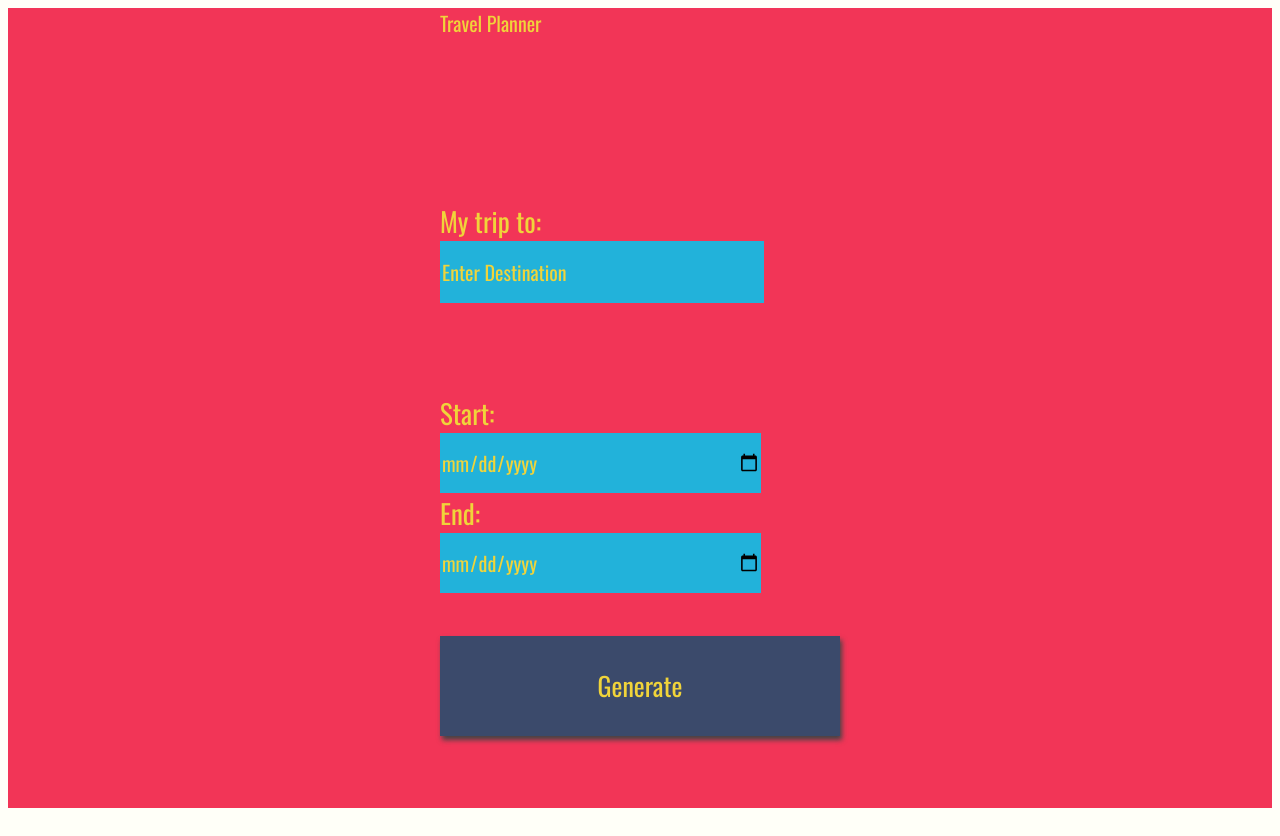
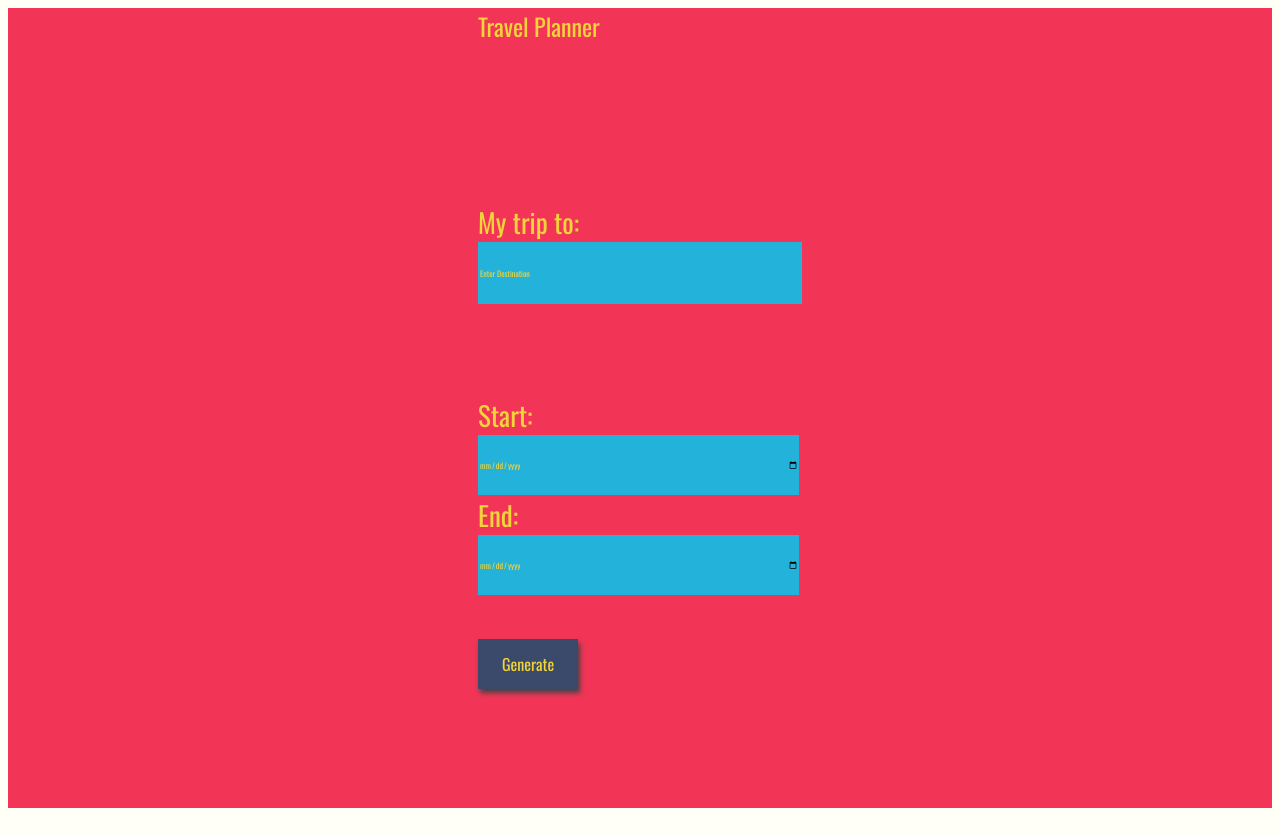
Before and after one commit to pika-pika-07/Travel-App, a website: page src/client/views/index.html in a window 1280 px wide. Drawn offline with nearby package versions, Linux system fonts and the light colour scheme; files that its build step writes are made by us from their sources; files whose address does not match are found by name; a web font is replaced by a local one.

Commit message:
Styling changes

```diff
--- a/src/client/styles/styles.scss
+++ b/src/client/styles/styles.scss
@@ -12,7 +12,7 @@ body{
     color: #f0d43a;
     justify-content: center;
     grid-gap: 1em;
-    font-size: 20px;
+    font-size: 1.5rem;
     font-family: 'Oswald', sans-serif;
 }
 
@@ -59,23 +59,23 @@ input{
     width: 320px;
     background:#22b2da;
     color: #f0d43a;
-    font-size: 20px;
+    font-size: 0.5rem;
     font-family: 'Oswald', sans-serif;
     border: none;
 }
 
 button{
-    width: 400px;
-    height: 100px;
+    width: 100px;
+    height: 50px;
     background: #3b4a6b;
     color: #f0d43a;
-    font-size: 26px;
+    font-size: 1rem;
     font-family: 'Oswald', sans-serif;
     border: none;
     box-shadow: 2px 4px 5px #444;
 }
 h1{
-    font-size: 36px;
+    font-size: 1rem;
 }
 
 textarea{
```
